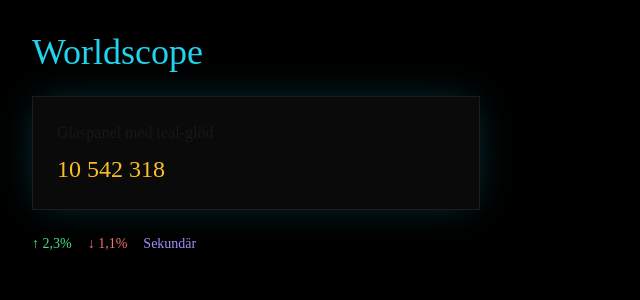
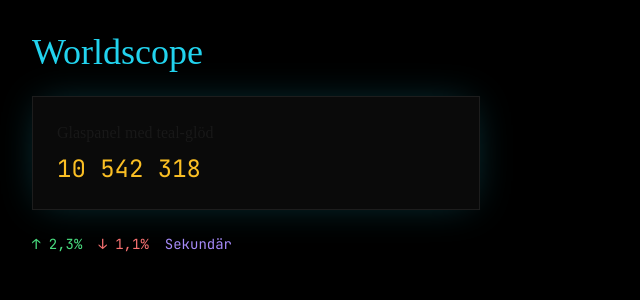
Before and after one commit to Yael353/worldscope, a Next.js app: page / in a window 1280 px wide. Shown: the top 300 px of the page, without its empty margins (0-640 px from the left). Built offline with nearby package versions, Linux system fonts and the light colour scheme.

Commit message:
fix: update font variables for consistency in theme

```diff
--- a/app/globals.css
+++ b/app/globals.css
@@ -7,9 +7,9 @@
 @theme inline {
   --color-background: var(--background);
   --color-foreground: var(--foreground);
-  --font-sans: var(--font-sans);
-  --font-mono: var(--font-geist-mono);
-  --font-heading: var(--font-sans);
+  --font-sans: var(--font-inter);
+  --font-mono: var(--font-jetbrains-mono);
+  --font-heading: var(--font-space-grotesk);
   --color-sidebar-ring: var(--sidebar-ring);
   --color-sidebar-border: var(--sidebar-border);
   --color-sidebar-accent-foreground: var(--sidebar-accent-foreground);
@@ -48,7 +48,6 @@
   --radius-2xl: calc(var(--radius) * 1.8);
   --radius-3xl: calc(var(--radius) * 2.2);
   --radius-4xl: calc(var(--radius) * 2.6);
-  --font-heading: var(--font-space-grotesk);
 }
 
 :root {
```
